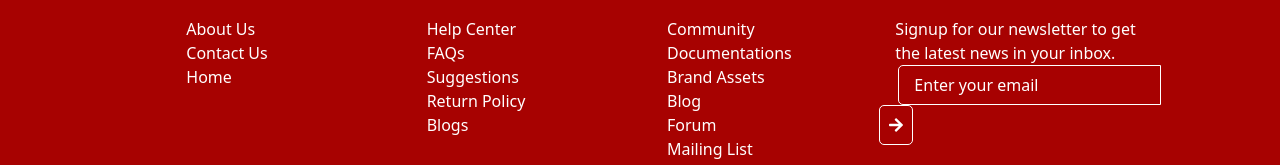
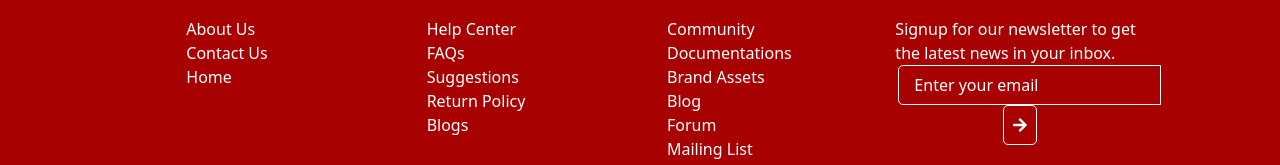
Before and after one commit to Hariz-Ade14/Timbu-Cloud-Shop, a Next.js app: page /Cart in a window 1280 px wide. Shown: the part 781-946 px from the top of the page. Built offline with nearby package versions, Linux system fonts and the light colour scheme.

Commit message:
Update Footer.jsx

```diff
--- a/app/Components/Footer/Footer.jsx
+++ b/app/Components/Footer/Footer.jsx
@@ -98,7 +98,7 @@ const Footer = () => {
 							Signup for our newsletter to get the latest news in your inbox.
 						</li>
 						<form>
-							<div className="input-group mb-3 mx-0 flex align-middle center">
+							<div className="input-group mb-3 mx-0 flex align-middle justify-center">
 							  <input type="text" className="Email" placeholder="Enter your email" aria-label="Recipient's username" aria-describedby="basic-addon2"/>
 							  <div className="input-group-append">
 							    <button className="btn prepend mt-0 px-2" type="button"><FaArrowRight/></button>
```
